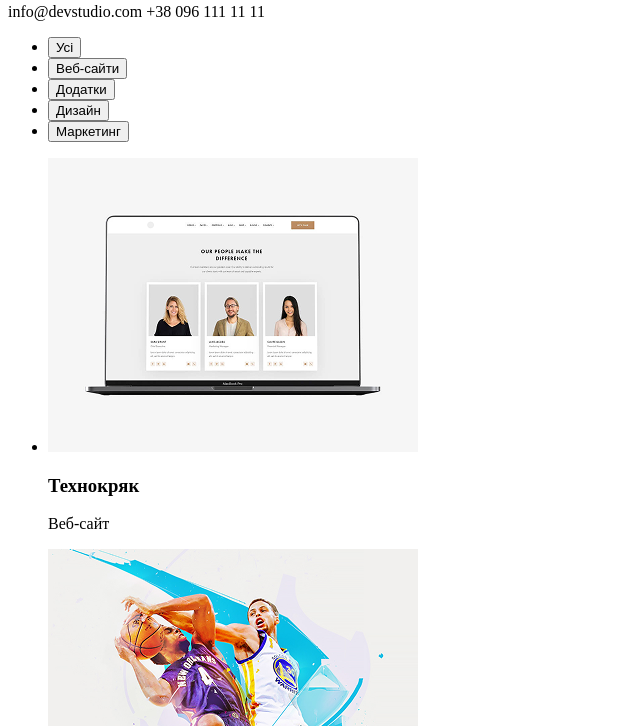
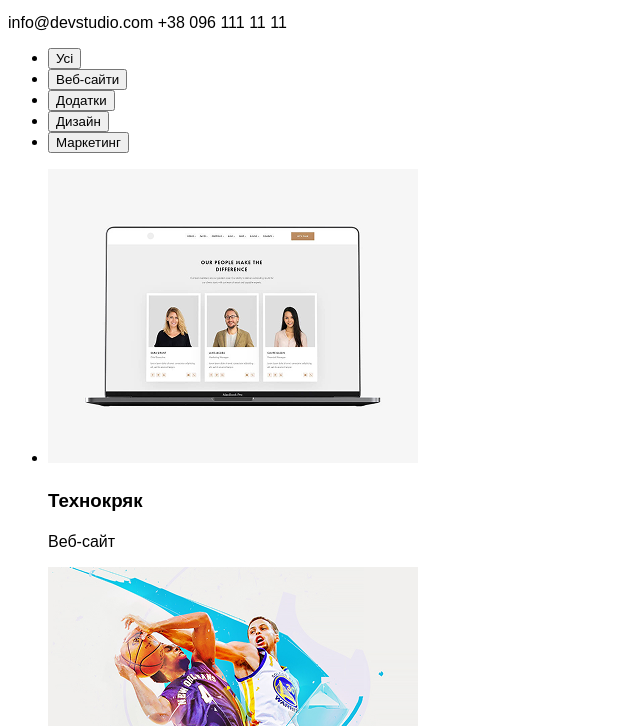
Before and after one commit to maks-22877/WebStudio, a plain HTML site: page Portfolio.html in a window 1280 px wide. Shown: the part 147-873 px from the top of the page, without its empty margins (0-640 px from the left). Drawn offline with Linux system fonts and the light colour scheme.

Commit message:
доробив всюди шрифти

```diff
--- a/Portfolio.html
+++ b/Portfolio.html
@@ -3,6 +3,8 @@
 <head>
     <meta charset="UTF-8">
     <meta name="viewport" content="width=device-width, initial-scale=1.0">
+    <link href="https://fonts.googleapis.com/css2?family=Poppins:wght@300;400;500;600;700&family=Open+Sans:wght@300;400;600;700&display=swap" rel="stylesheet">
+    <link rel="stylesheet" href="css/style.css">
     <title>Document</title>
 </head>
 <body>
```
